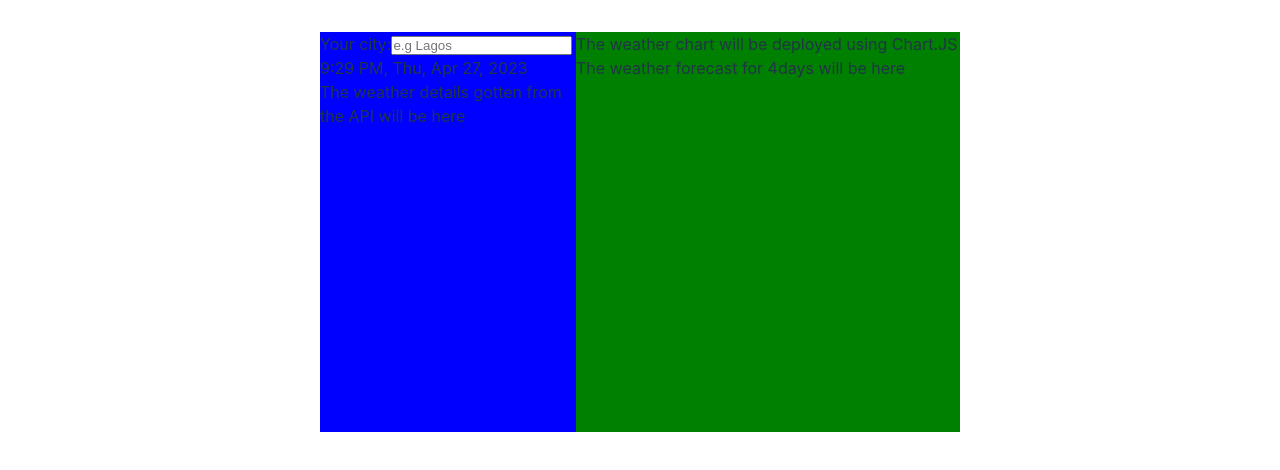
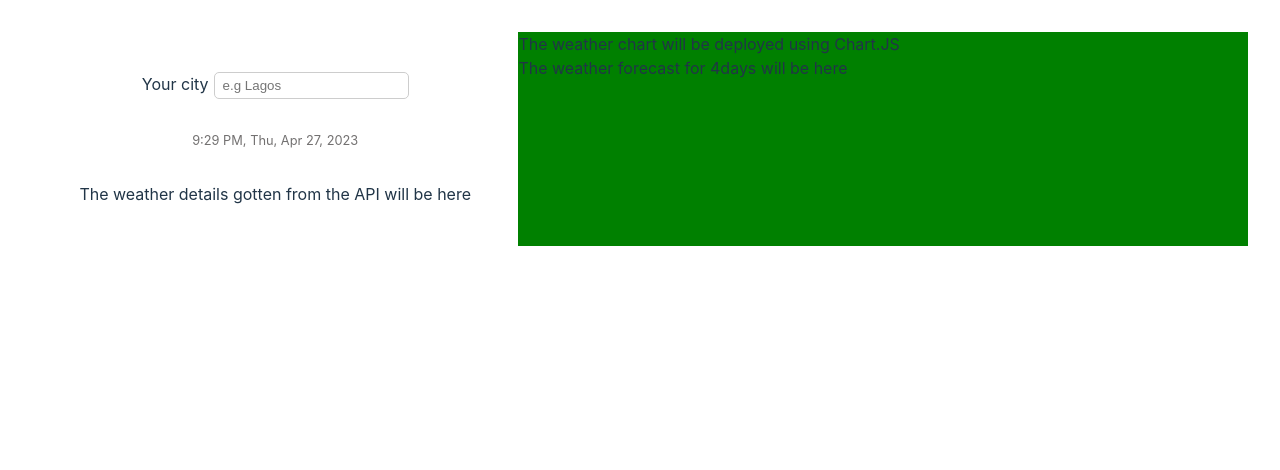
Before and after one commit to kswitch/weather-forecast-website, a React (Vite) app: page / in a window 1280 px wide. Shown: the top 470 px of the page. Built offline with nearby package versions, Linux system fonts and the light colour scheme; no server answers.

Commit message:
Update on API consumption

```diff
--- a/src/components/App.tsx
+++ b/src/components/App.tsx
@@ -7,8 +7,8 @@ import fetchDataFromWeatherAPI from '../functions/fetchDataFromWeatherAPI.tsx'
 function App() {
   const [city, setCity] = useState('')
 
-  function handleInput(e: string) : void {
-      setCity(e)
+  function handleInput(value: string) : void {
+      setCity(value)
   }
 
   useEffect(() => {
--- a/src/components/CityInput.tsx
+++ b/src/components/CityInput.tsx
@@ -6,13 +6,17 @@ function cityInput(props: cityinput ) {
 
     function handleEnter(e: {key: string}) : void {
         if(e.key == 'Enter') {
+            // () => {
+            //     const data = fetchDataFromWeatherAPI(props.city || 'Lagos')
+            //     console.log(data);
+            // }
             fetchDataFromWeatherAPI(props.city || 'Lagos')
         }
     }
 
     return (
         <div className="city">
-            <p className="city-text">Your city:</p>
+            <p className="city-text">Your city</p>
             <input
                 type="text"
                 className="city-input"
--- a/src/components/WeatherDetails.tsx
+++ b/src/components/WeatherDetails.tsx
@@ -1,4 +1,6 @@
-function weatherDetails() {
+function weatherDetails(props: object) {
+    console.log(props);
+
     return (
         <div className="weather-details">
             <p>The weather details gotten from the API will be here</p>
--- a/src/functions/fetchDataFromWeatherAPI.tsx
+++ b/src/functions/fetchDataFromWeatherAPI.tsx
@@ -1,17 +1,23 @@
-async function fetchDataFromWeatherAPI<T>(value: string) : Promise<T | undefined> {
+async function fetchDataFromWeatherAPI(value: string) : Promise<object[] | undefined> {
 
     const apiKey = `e13eae33440b5e72e386cdc8dfe97460`
-    const url = `https://api.openweathermap.org/data/2.5/weather?q=${value}&appid=${apiKey}`
+    const current = `https://api.openweathermap.org/data/2.5/weather?q=${value}&units=metric&appid=${apiKey}`
+    const forecast = `https://api.openweathermap.org/data/2.5/forecast?q=${value}&units=metric&appid=${apiKey}`
 
         try {
-            const res = await fetch(url)
-            if(!res.ok) {
-                throw Error(res.statusText)
+            const currentWeather = await fetch(current)
+            const weatherForecast = await fetch(forecast)
+
+            if(!currentWeather.ok || !weatherForecast.ok) {
+                throw Error(currentWeather.statusText) //This needs to be handled better in future.
             }
-            const data = await res.json()
-            console.log(data); //Remove this from code later
 
-            return data
+            const currentWeatherData = await currentWeather.json()
+            const weatherForecastData = await weatherForecast.json()
+
+            // console.log([currentWeatherData, weatherForecastData]); //Remove this from code later
+
+            return [currentWeatherData, weatherForecastData]
         }
         catch(err) {
             console.warn(err)
--- a/src/styles/index.css
+++ b/src/styles/index.css
@@ -5,7 +5,7 @@
 }
 
 :root {
-  font-family: Inter, system-ui, Avenir, Helvetica, Arial, sans-serif;
+  font-family: Poppins, Inter, system-ui, Avenir, Helvetica, Arial, sans-serif;
   line-height: 1.5;
   font-weight: 400;
 
@@ -29,9 +29,9 @@
 .App {
   background-color: white;
   margin: 0 auto;
-  max-width: 70vw;
-  width: 50vw;
-  height: 50vh;
+  max-width: 7s0vw;
+  /* width: 50vw; */
+  /* height: 50vh; */
   display: flex;
 }
 
@@ -41,18 +41,35 @@
 
 .sidebar {
   width: 40%;
-  background-color: blue;
+  text-align: center;
+  display: flex;
+  flex-direction: column;
+  gap: 2rem;
+  padding: 2.5rem 1rem;
 }
+
 .main {
   width: 60%;
   background-color: green;
 }
+
 .city-text {
   display: inline-block;
+  margin-right: 5px;
 }
 
+.city-input {
+  background-color: white;
+  border: 1px solid rgb(205, 205, 205);
+  border-radius: 5px;
+  padding: 0.3rem 0.5rem;
+  color: black;
+}
 
-
+.date-and-time {
+  color: rgb(115, 113, 113);
+  font-size: 0.8rem;
+}
 
 
 @media (prefers-color-scheme: light) {
```
